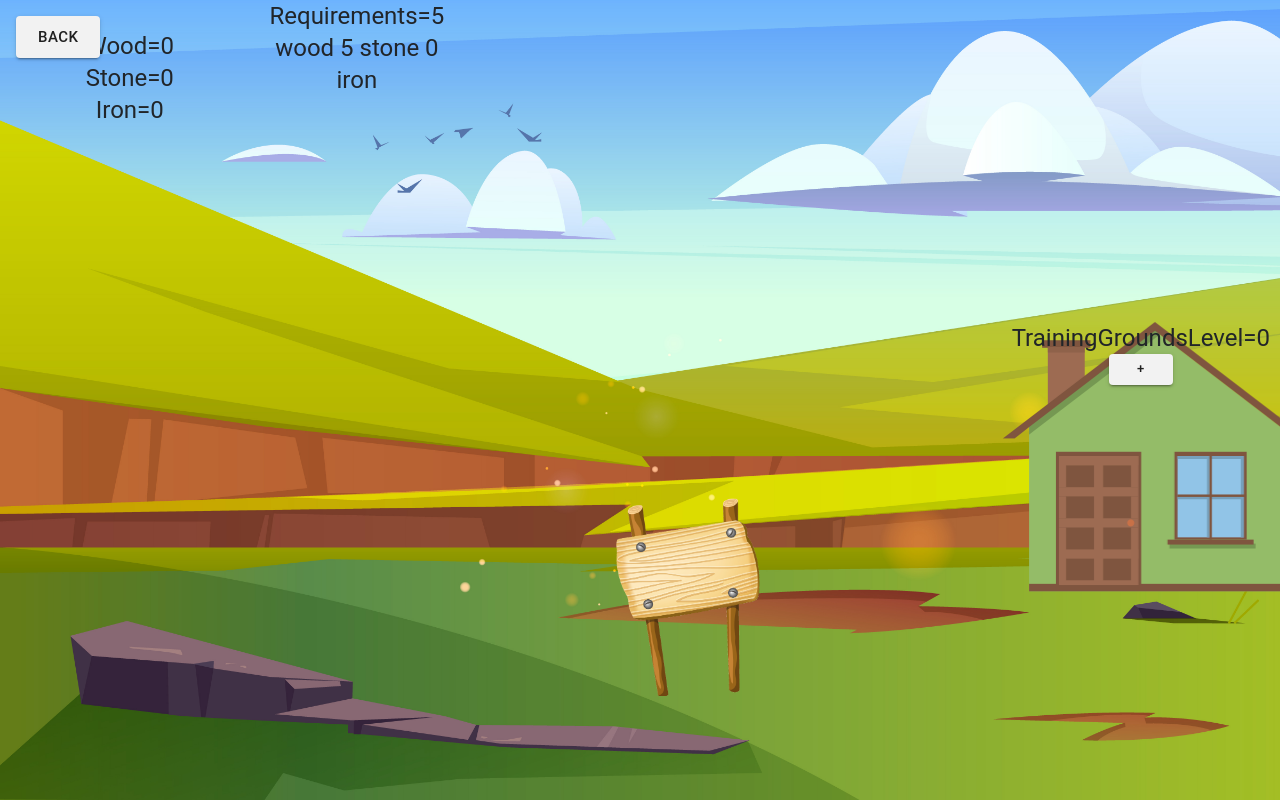
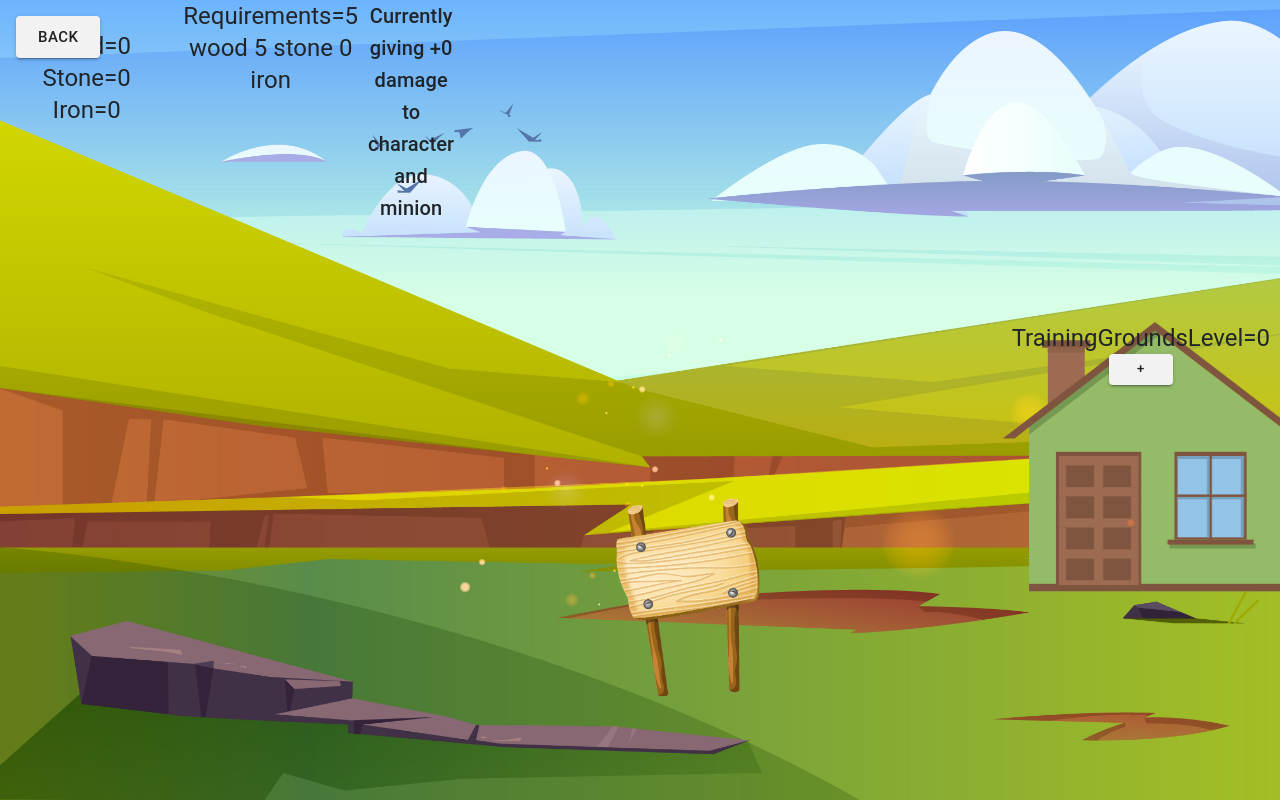
Before and after one commit to dragozed/fighting-game, a React (Create React App) app: page / in a window 1280 px wide. Both pictures are taken after a click on the button "VILLAGE". Built offline with nearby package versions, Linux system fonts and the light colour scheme.

Commit message:
feat(*): village building buff for character and minion add

```diff
--- a/src/components/Field/Character/Character.tsx
+++ b/src/components/Field/Character/Character.tsx
@@ -6,6 +6,7 @@ import { SkillBar } from "./SkillBar/SkillBar";
 import { CharacterStatusContext } from "../../../contexts/CharacterStatusContext";
 import { CharacterListContext } from "../../../contexts/CharacterListContext";
 import { StageStatusContext } from "../../../contexts/StageStatusContext";
+import { VillageStatusContext } from "../../../contexts/VillageStatusContext";
 
 import { healthPointCalculator } from "../../../utils/healthPointCalculator";
 import { characterStatsCalculator } from "./utils/characterStatsCalculator";
@@ -29,9 +30,14 @@ export const Character: React.FC<CharacterProps> = ({
   recievedDamage,
   bossTurn,
 }) => {
+  const characterStatus = useContext(CharacterStatusContext);
+  const characterList = useContext(CharacterListContext);
+  const stageStatus = useContext(StageStatusContext);
+  const { villageStatus, setVillageStatus } = useContext(VillageStatusContext);
   //set character stats according to characterName
   const [skillDamage, setSkillDamage] = useState(
-    characterStatsCalculator(characterName).skillDamage
+    characterStatsCalculator(characterName).skillDamage +
+      villageStatus.trainingGroundsLevel * 5
   );
   const [healthPoints, setHealthPoints] = useState(
     characterStatsCalculator(characterName).healthPoints
@@ -49,9 +55,6 @@ export const Character: React.FC<CharacterProps> = ({
     characterStatsCalculator(characterName).characterVisualName
   );
   const [skillTarget, setSkillTarget] = useState("");
-  const characterStatus = useContext(CharacterStatusContext);
-  const characterList = useContext(CharacterListContext);
-  const stageStatus = useContext(StageStatusContext);
   const [skillBarDisabled, setSkillBarDisabled] = useState(false);
 
   useEffect(() => {
--- a/src/components/Field/Minion/Minion.tsx
+++ b/src/components/Field/Minion/Minion.tsx
@@ -6,6 +6,7 @@ import { SkillBar } from "./SkillBar/SkillBar";
 import { CharacterStatusContext } from "../../../contexts/CharacterStatusContext";
 import { CharacterListContext } from "../../../contexts/CharacterListContext";
 import { StageStatusContext } from "../../../contexts/StageStatusContext";
+import { VillageStatusContext } from "../../../contexts/VillageStatusContext";
 
 import { healthPointCalculator } from "../../../utils/healthPointCalculator";
 import { minionStatsCalculator } from "./utils/minionStatsCalculator";
@@ -29,9 +30,14 @@ export const Minion: React.FC<MinionProps> = ({
   recievedDamage,
   bossTurn,
 }) => {
+  const characterStatus = useContext(CharacterStatusContext);
+  const characterList = useContext(CharacterListContext);
+  const stageStatus = useContext(StageStatusContext);
+  const { villageStatus, setVillageStatus } = useContext(VillageStatusContext);
   //set character stats according to characterName
   const [skillDamage, setSkillDamage] = useState(
-    minionStatsCalculator(characterName).skillDamage
+    minionStatsCalculator(characterName).skillDamage +
+      villageStatus.trainingGroundsLevel * 5
   );
   const [healthPoints, setHealthPoints] = useState(
     minionStatsCalculator(characterName).healthPoints
@@ -49,10 +55,7 @@ export const Minion: React.FC<MinionProps> = ({
     minionStatsCalculator(characterName).characterVisualName
   );
   const [skillTarget, setSkillTarget] = useState("");
-  const characterStatus = useContext(CharacterStatusContext);
-  const characterList = useContext(CharacterListContext);
   const [skillBarDisabled, setSkillBarDisabled] = useState(false);
-  const stageStatus = useContext(StageStatusContext);
 
   useEffect(() => {
     //get charactername if it changes
--- a/src/components/Village/Village.tsx
+++ b/src/components/Village/Village.tsx
@@ -15,7 +15,7 @@ import { VillageStatusContext } from "../../contexts/VillageStatusContext";
 import { villageRequirementsCalculator } from "./utils/villageRequirementsCalculator";
 import "./Village.scss";
 import address from "./img/address.png";
-import 'bootstrap/dist/css/bootstrap.min.css';
+import "bootstrap/dist/css/bootstrap.min.css";
 
 interface VillageProps {
   getIsVillageOpen: (isgamestarted: boolean) => void;
@@ -73,14 +73,18 @@ export const Village: React.FC<VillageProps> = ({ getIsVillageOpen }) => {
                   villageStatus.trainingGroundsIronReq +
                   " iron "}
               </Typography>
+              <Typography variant="h6" textAlign="center">
+                {"Currently giving +" +
+                  villageStatus.trainingGroundsLevel * 5 +
+                  " damage to character and minion"}
+              </Typography>
               <img src={address} height="200" className="addressImg" />
             </div>
 
             <div className="col 4 lastMaterials">
               <div className="bg-img">
                 <Typography variant="h5" textAlign="center">
-                  {"TrainingGroundsLevel=" +
-                    villageStatus.trainingGroundsLevel}
+                  {"TrainingGroundsLevel=" + villageStatus.trainingGroundsLevel}
                 </Typography>
                 <Button
                   size="small"
```
